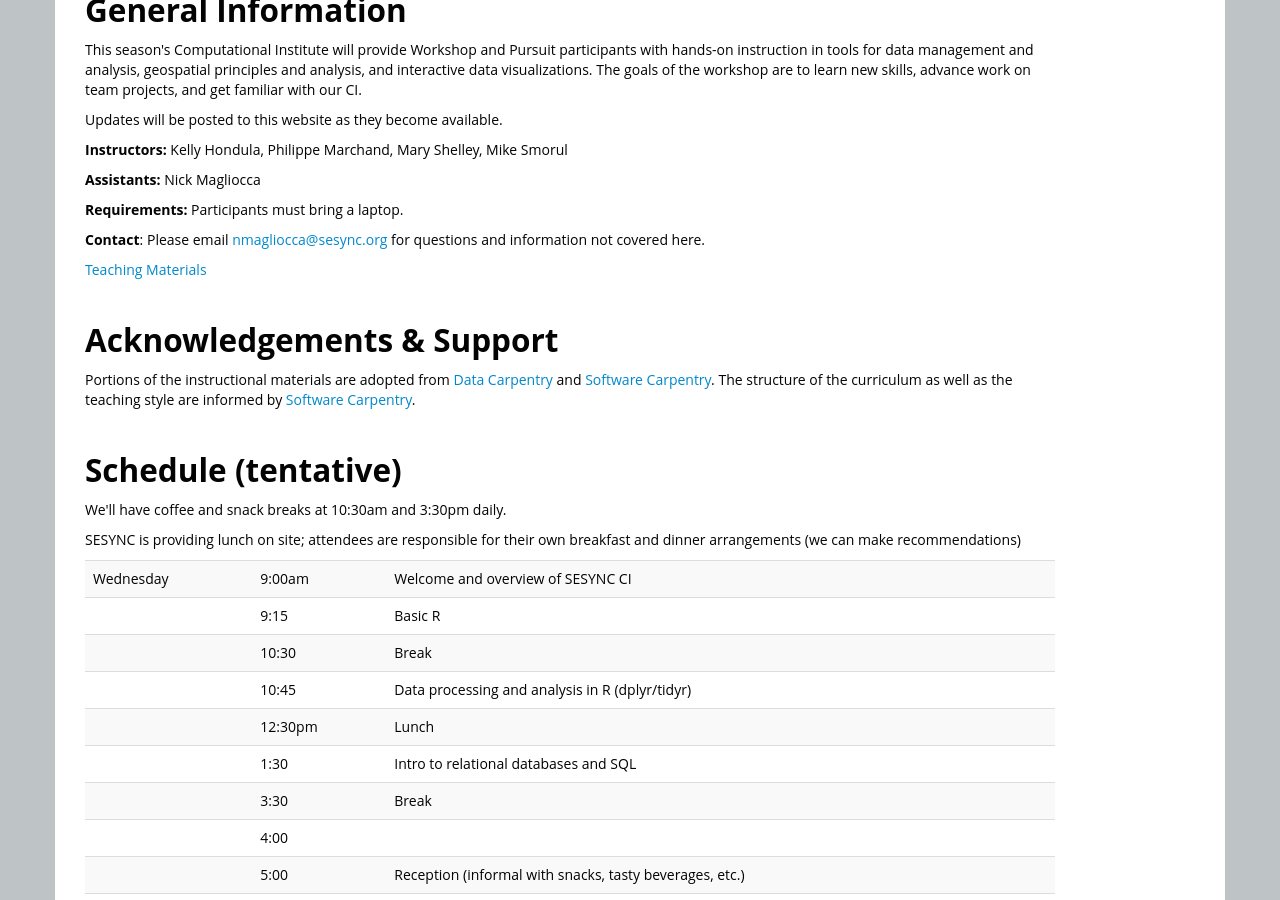
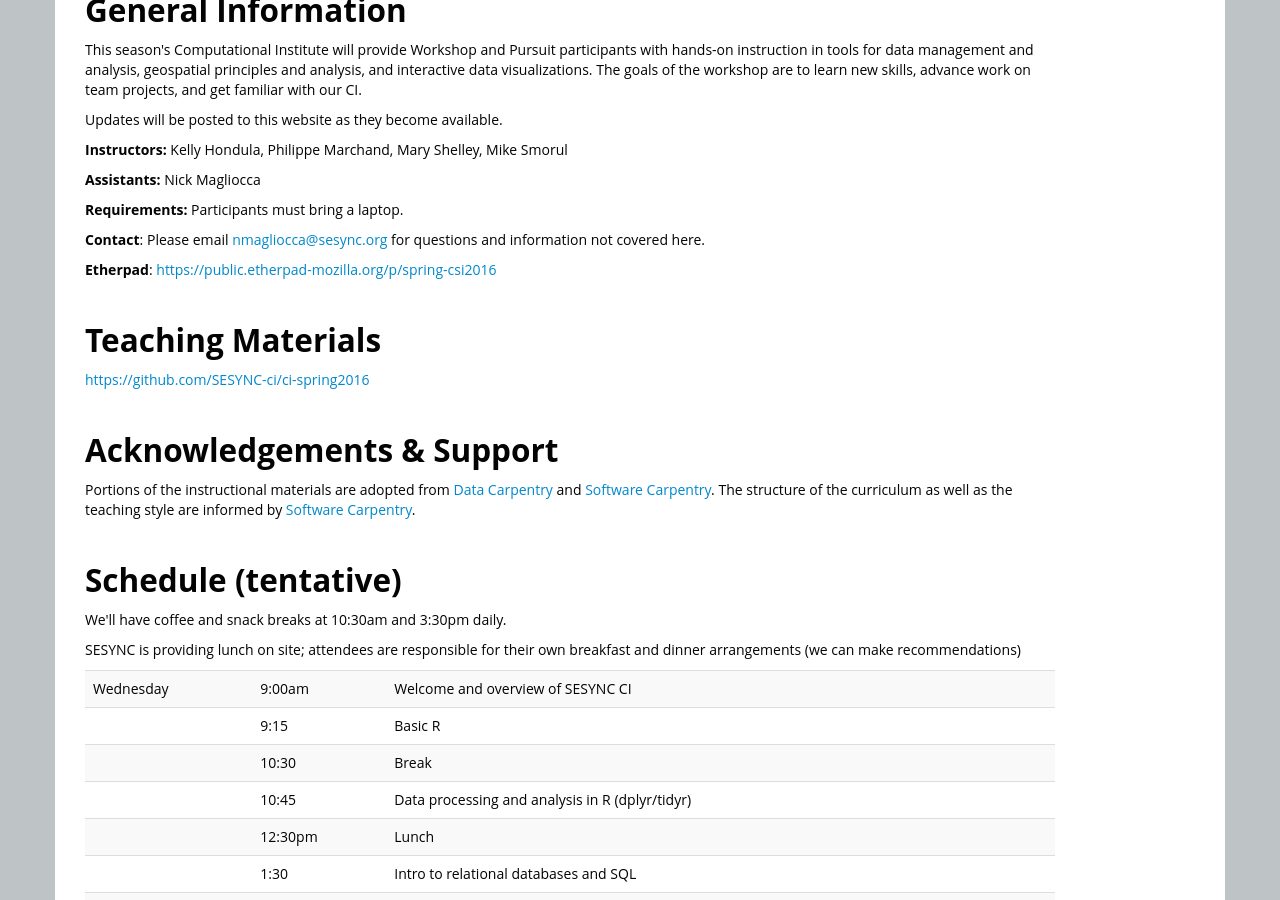
Before and after one commit to SESYNC-ci/geospatial-packages-in-R-lesson, a Jekyll site: the page built from index.html, in a window 1280 px wide and 900 px high, scrolled down 566 px. Built offline with Jekyll 4.4.1, drawn with Linux system fonts in a browser that asks for light colours; nearby versions of some CDN libraries; library files that are not in the unit come from our copies.

Commit message:
added etherpad link

```diff
--- a/index.html
+++ b/index.html
@@ -14,7 +14,7 @@ assistant: ["Nick Magliocca"]
 contact: nmagliocca@sesync.org
 raw: raw.github.com/sesync-ci/ci-spring2016/gh-pages
 twitter:
-etherpad:
+etherpad: https://public.etherpad-mozilla.org/p/spring-csi2016
 ---
 <!--
     Edit the values in the parameter block above to be appropriate for your bootcamp.
@@ -96,7 +96,9 @@ This season's Computational Institute will provide Workshop and Pursuit particip
 <p><strong>Etherpad</strong>: <a href="{{page.etherpad}}">{{page.etherpad}}</a></p>
 {% endif %}
 
-<p><a href="https://github.com/SESYNC-ci/ci-spring2016" target="_blank">Teaching Materials</a></a></p>
+<h2>Teaching Materials</h2>
+
+<p><a href="https://github.com/SESYNC-ci/ci-spring2016" target="_blank">https://github.com/SESYNC-ci/ci-spring2016</a></a></p>
 
 
 <h2>Acknowledgements &amp; Support</h2>
```
